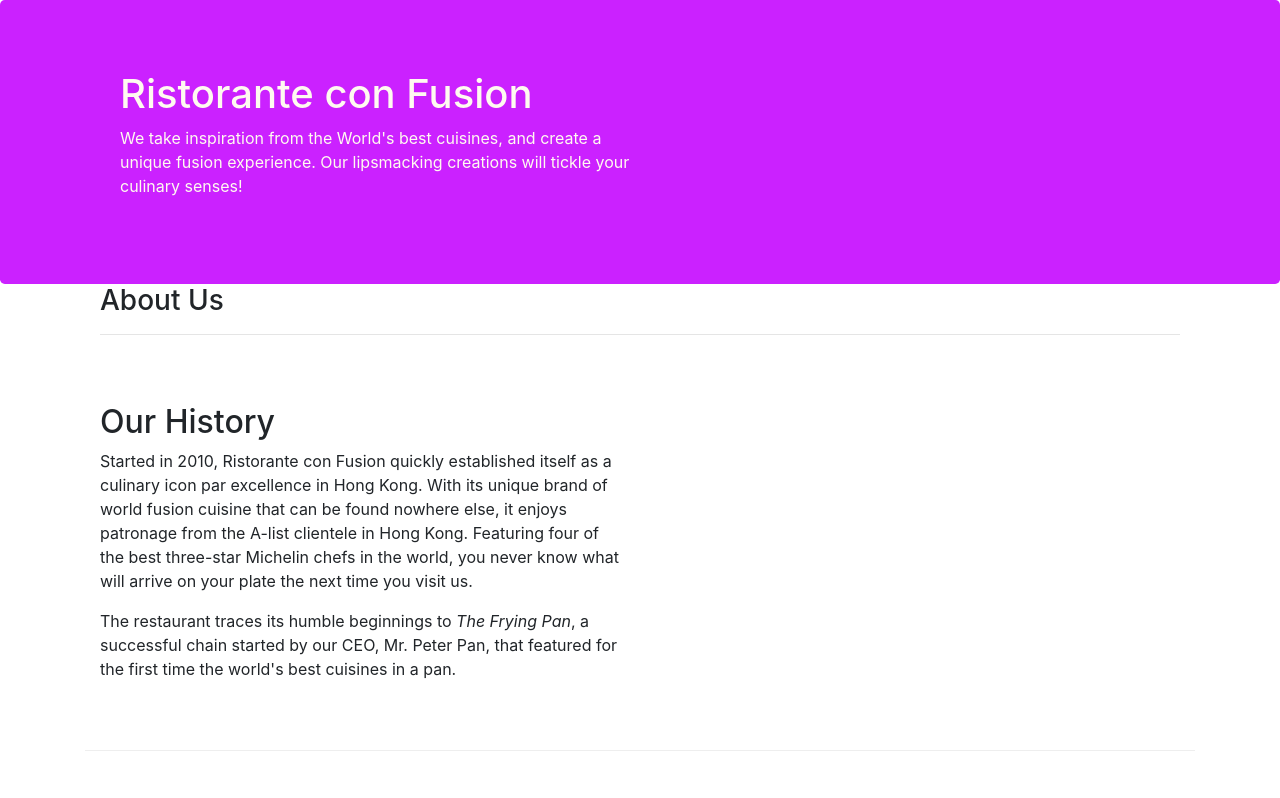
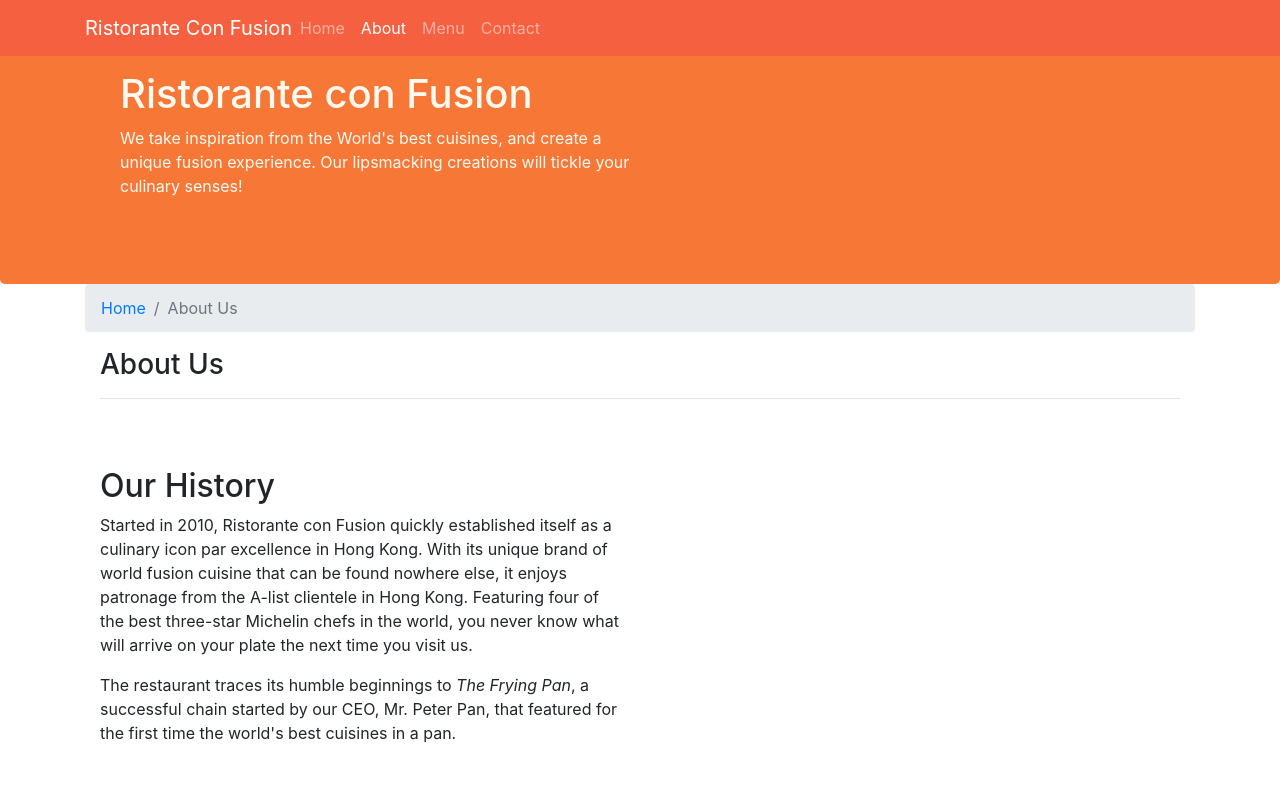
Before and after one commit to sergiomelgarejo/conFusion, a website: page aboutus.html in a window 1280 px wide. Shown: the top 798 px of the page. Drawn offline with nearby package versions, Linux system fonts and the light colour scheme.

Commit message:
navbar and breadcrumbs

```diff
--- a/aboutus.html
+++ b/aboutus.html
@@ -15,6 +15,23 @@
 
 <body>
 
+    <nav class="navbar navbar-dark navbar-expand-sm fixed-top">
+        <div class="container">
+            <button class="navbar-toggler" type="button" data-toggle="collapse" data-target="#Navbar">
+                <span class="navbar-toggler-icon"></span>
+            </button>
+            <a href="#" class="navbar-brand mr-auto">Ristorante Con Fusion</a>
+            <div class="collapse navbar-collapse" id="Navbar">
+                <ul class="navbar-nav mr-auto">
+                    <li class="nav-item"><a href="index.html" class="nav-link">Home</a></li>
+                    <li class="nav-item active"><a href="#" class="nav-link">About</a></li>
+                    <li class="nav-item"><a href="#" class="nav-link">Menu</a></li>
+                    <li class="nav-item"><a href="#" class="nav-link">Contact</a></li>
+                </ul>
+            </div>
+        </div>
+    </nav>
+
     <header class="jumbotron">
         <div class="container">
             <div class="row row-header">
@@ -31,7 +48,11 @@
     <div class="container">
 
         <div class="row row-aboutus align-items-center">
-            <div class="col">
+            <ol class="col-12 breadcrumb">
+                <li class="breadcrumb-item"><a href="./index.html">Home</a></li>
+                <li class="breadcrumb-item active">About Us</li>
+            </ol>
+            <div class="col-12">
                <h3>About Us</h3>
                <hr>
             </div>
@@ -68,7 +89,7 @@
                 <div class="col-4 offset-1 col-sm-2">
                     <h5>Links</h5>
                     <ul class="list-unstyled">
-                        <li><a href="#">Home</a></li>
+                        <li><a href="index.html">Home</a></li>
                         <li><a href="#">About</a></li>
                         <li><a href="#">Menu</a></li>
                         <li><a href="#">Contact</a></li>
--- a/css/styles.css
+++ b/css/styles.css
@@ -11,7 +11,7 @@
 }
 
 .footer {
-    background-color: #3deb71;
+    background-color: #f88737;
     margin: 0px auto;
     padding: 20px 0px 20px 0px;
 }
@@ -19,7 +19,7 @@
 .jumbotron {
     padding: 70px 30px 70px 70px;
     margin: 0px auto;
-    background: #cb21ff;
+    background: #F77737;
     color: floralwhite;
 }
 
@@ -33,3 +33,12 @@
     margin: 0px auto;
     padding: 5px auto;
 }
+
+.body {
+    padding: 50px 0px 0px 0px;
+    z-index: 0;
+}
+
+.navbar-dark {
+    background-color: #F56040;
+}
```
Also changed, not shown: index.html (+18 -1 lines).
